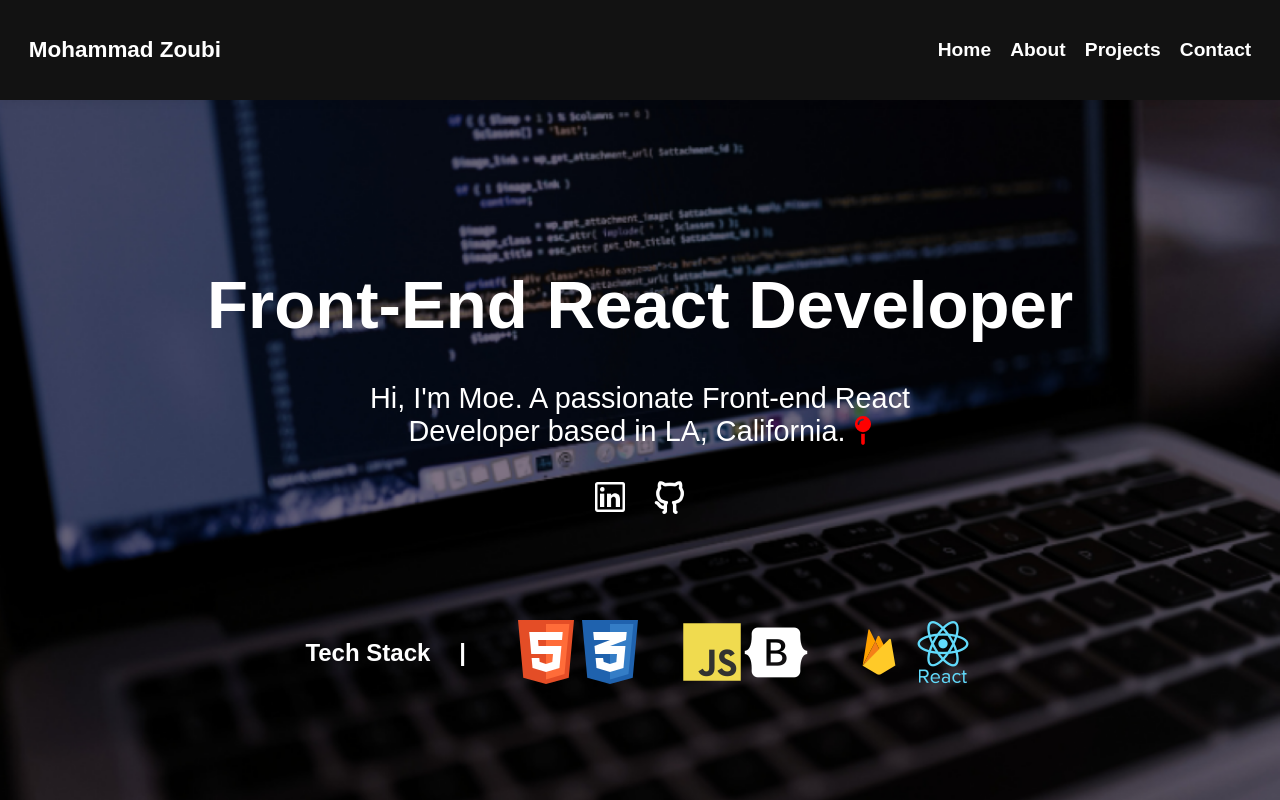
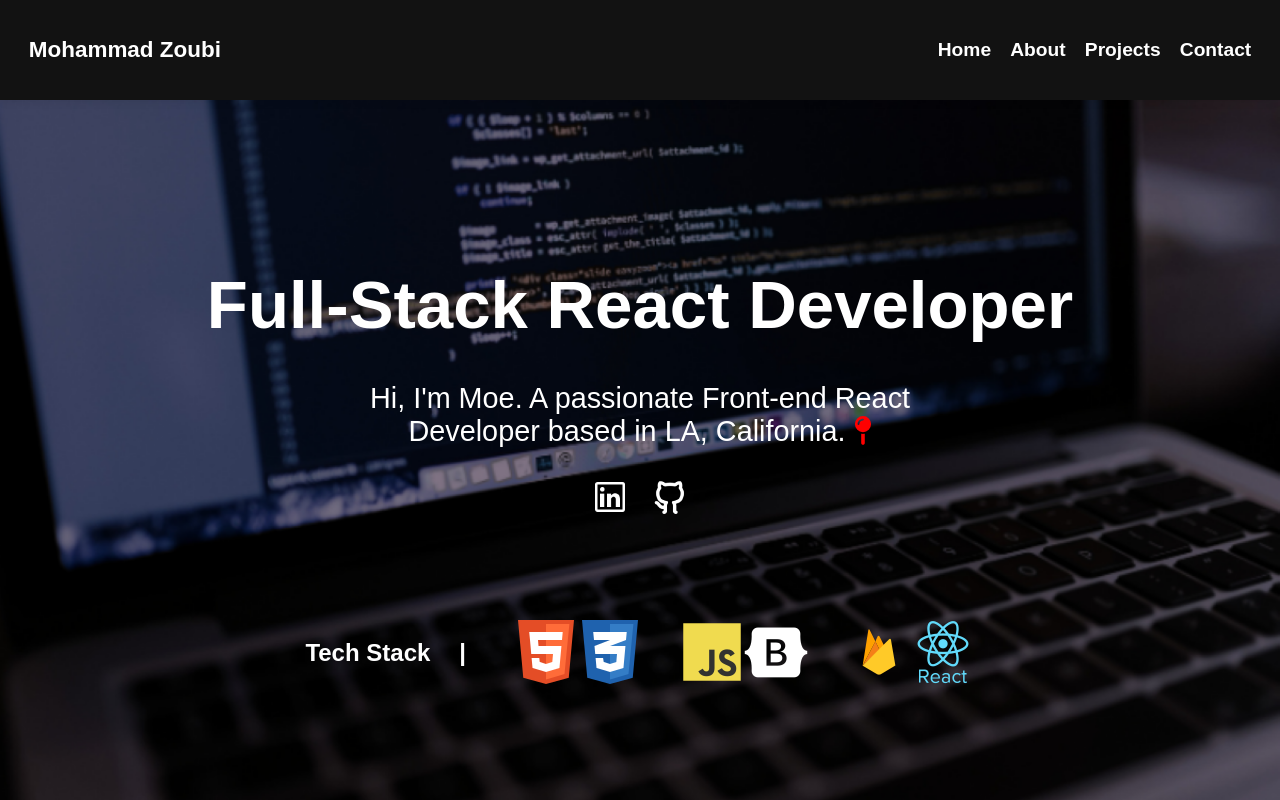
Before and after one commit to Moe-Zoubi/Portfolio, a React (Create React App) app: page / in a window 1280 px wide. Shown: the top 800 px of the page. Built offline with nearby package versions, Linux system fonts and the light colour scheme.

Commit message:
changed Text

```diff
--- a/src/HomePage.jsx
+++ b/src/HomePage.jsx
@@ -18,7 +18,7 @@ const HomePage = () => {
     return(
         <div className="homepage" id="home">
             <div className="intro" >
-                <h1>Front-End React Developer</h1>
+                <h1>Full-Stack React Developer</h1>
                 <p>Hi, I'm Moe. A passionate Front-end React Developer based in LA, California. <FontAwesomeIcon icon={faMapPin} style={{color: "red"}} /></p>
                 <ul className="socials-links">
                     <li><a href="https://www.linkedin.com/in/mohammad-zoubi-21a555224/"><img src={linkedIn} alt="linkedIn icon" /></a></li>
```
